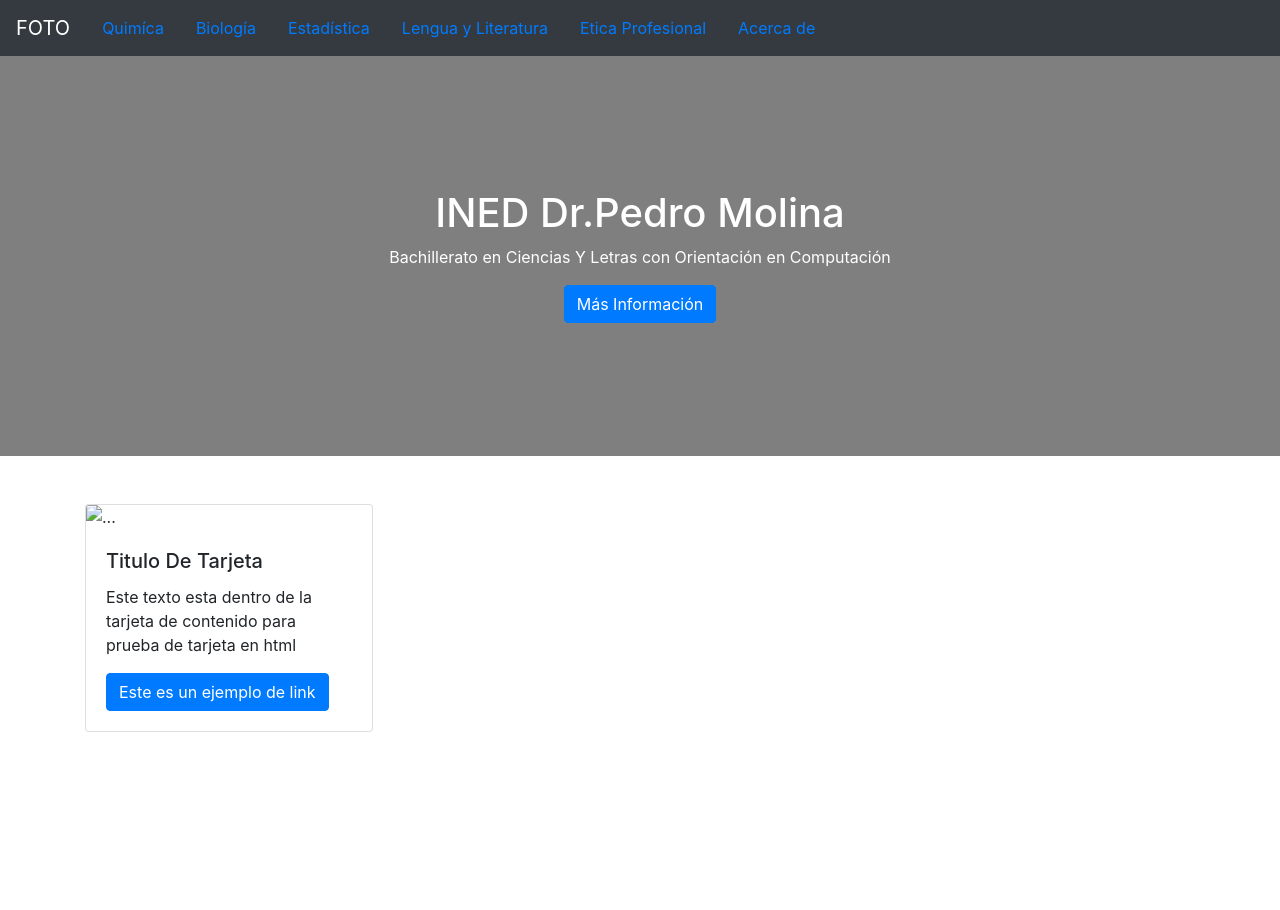
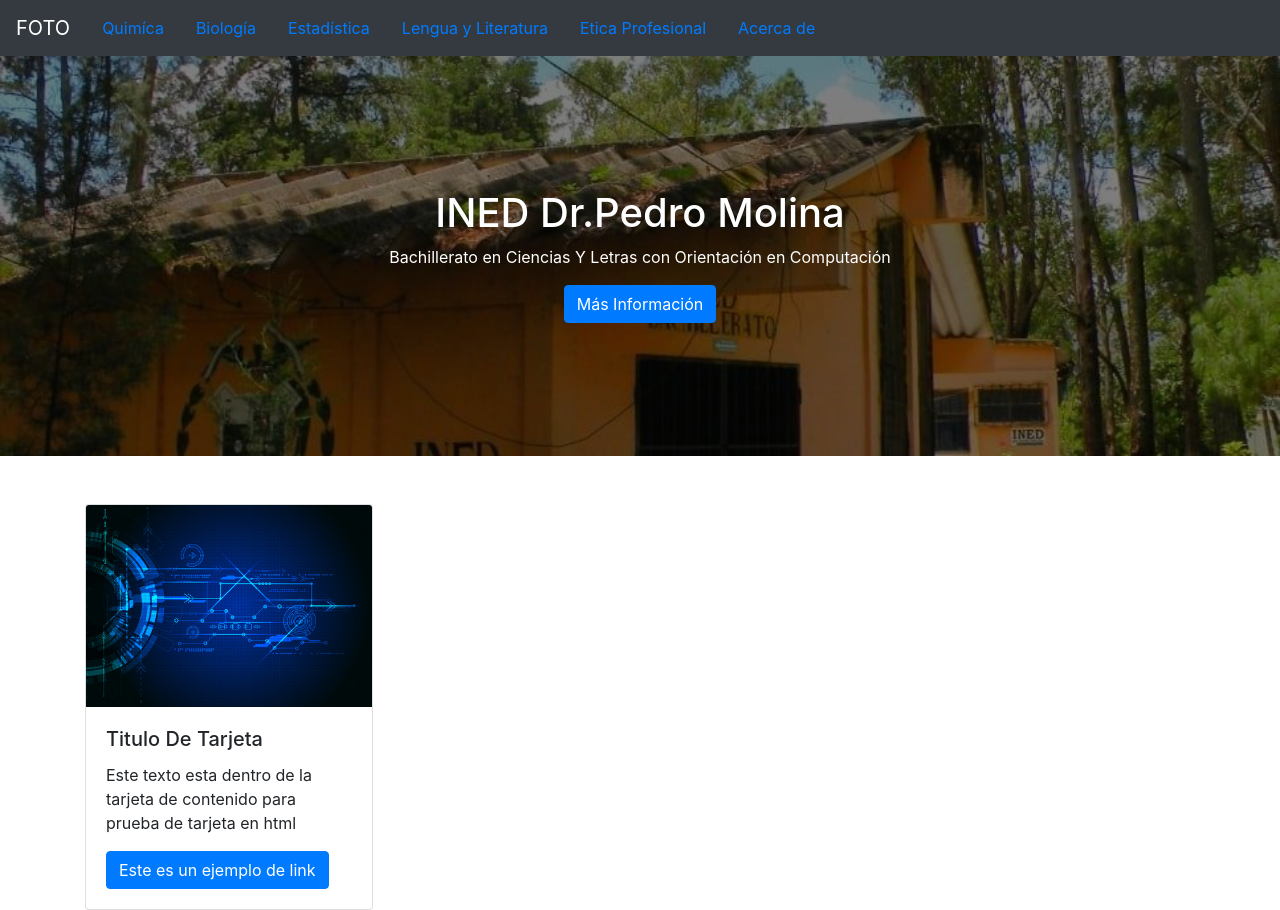
Before and after one commit to Joel86361/INED_DR.PEDRO_MOLINA, a plain HTML site: page docs/index.html in a window 1280 px wide. Before the commit the page ends 800 px from the top, so only its background shows below. Drawn offline with nearby package versions, Linux system fonts and the light colour scheme.

Commit message:
Correción de rutas de imagenes

```diff
--- a/docs/Style.css
+++ b/docs/Style.css
@@ -6,10 +6,10 @@ body {
 
 .cover {
     height: 400px;
-    background-image:url(../prueba/multimedia/escuela.jpg);
+    background-image: url(./multimedia/escuela.jpg);
     color: white;
     background-size: cover;
     background-position: center;
-    background-color:rgba(0,0,0,0.5);
+    background-color: rgba(0, 0, 0, 0.5);
     background-blend-mode: darken;
 }
--- a/docs/index.html
+++ b/docs/index.html
@@ -53,7 +53,7 @@
     <section>
         <div class="container mt-5">
             <div class="card" style="width: 18rem;">
-                <img src="../prueba/multimedia/fondo1.jpg" class="card-img-top" alt="...">
+                <img src="./multimedia/fondo1.jpg" class="card-img-top" alt="...">
                 <div class="card-body">
                     <h5 class="card-title">Titulo De Tarjeta</h5>
                     <p class="card-text">Este texto esta dentro de la tarjeta de contenido para prueba de tarjeta en html</p>
```
Lines whose indentation alone changed are shown as unchanged.
